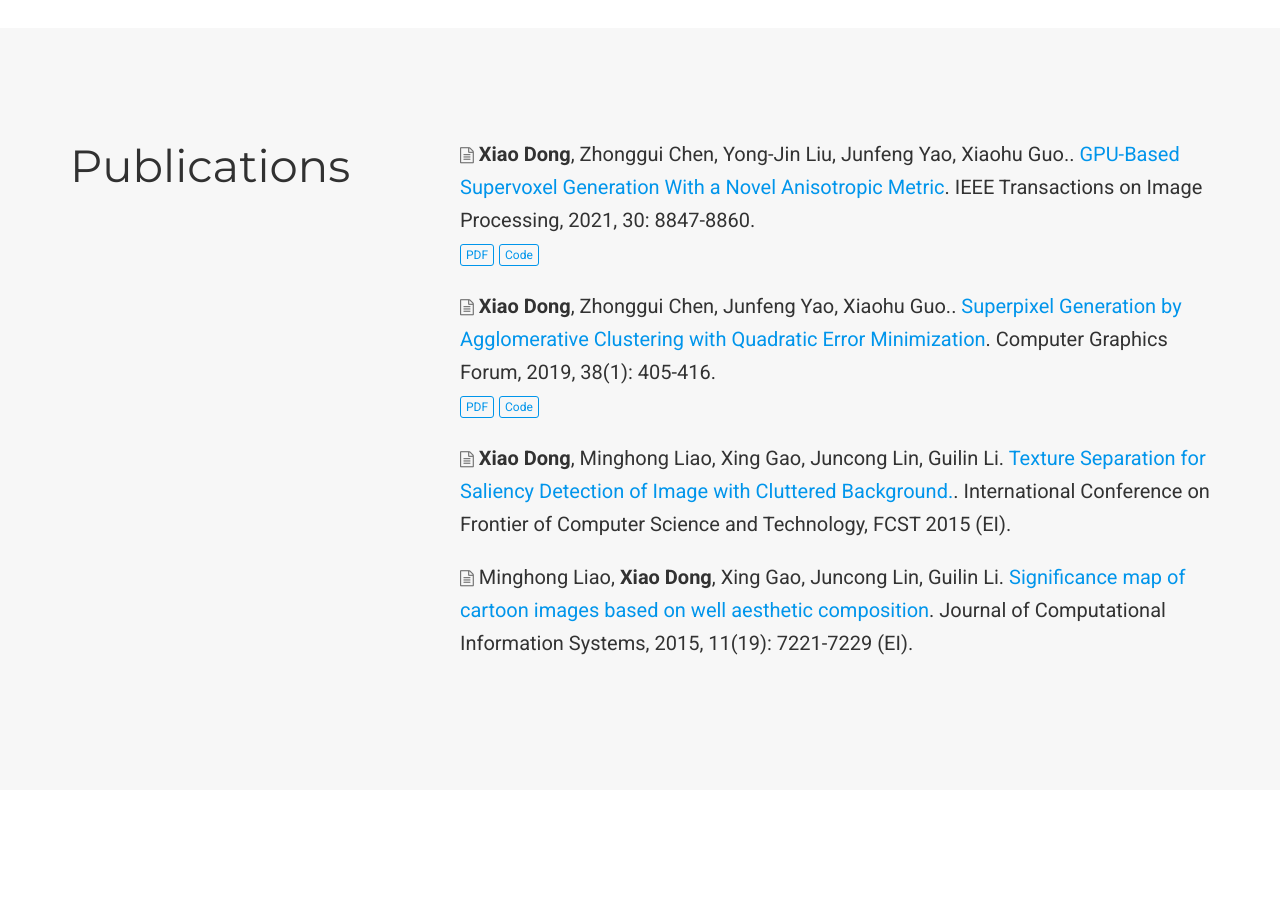
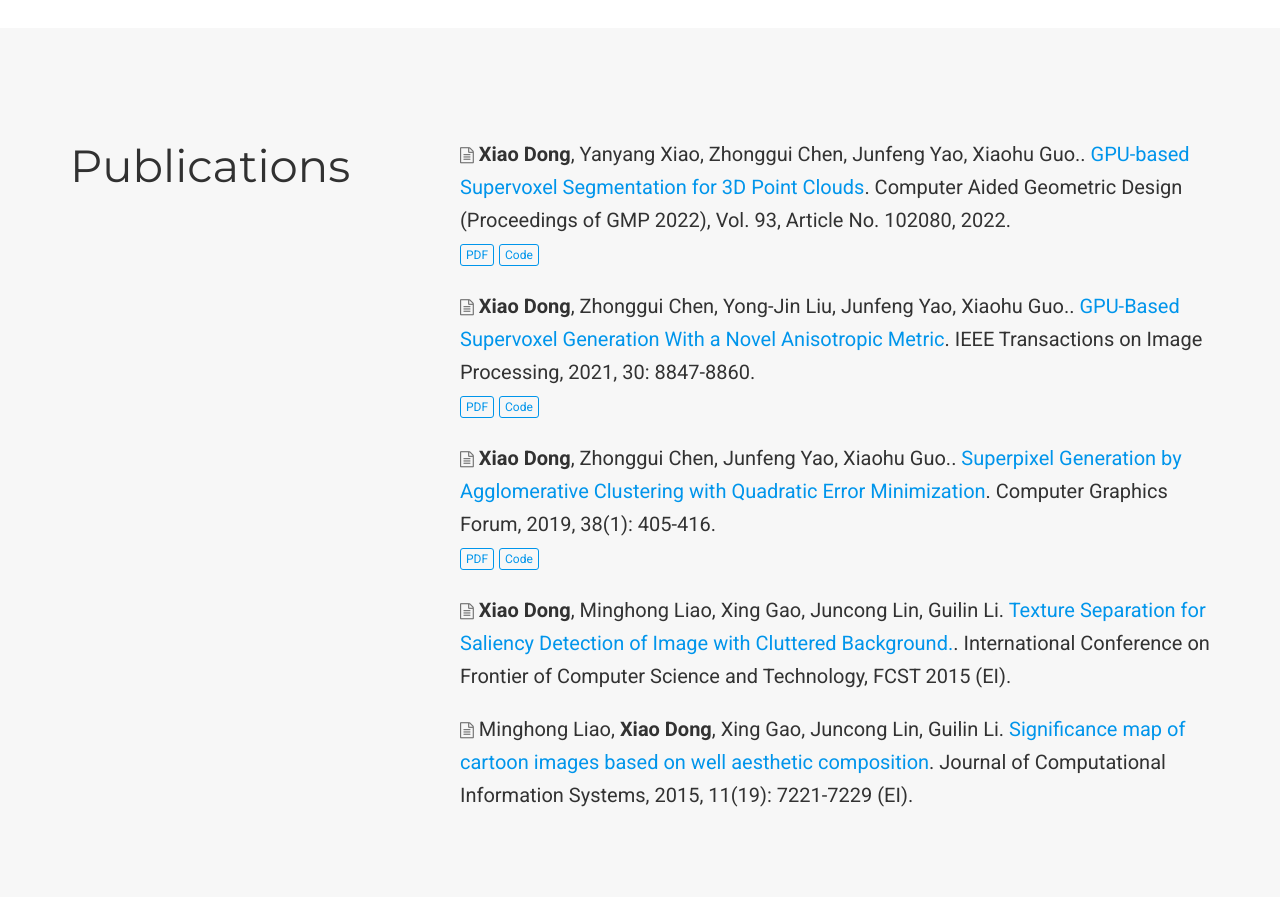
Before and after one commit to dongxiao0401/dongxiao0401.github.io, a plain HTML site: page index.html in a window 1280 px wide. Shown: the part 800-1697 px from the top of the page. Drawn offline with nearby package versions, Linux system fonts and the light colour scheme; some icons are missing.

Commit message:
Update index.html

```diff
--- a/index.html
+++ b/index.html
@@ -406,6 +406,25 @@ I received my B.Eng. and M.Eng. at Xiamen University in 2013 and 2016, respectiv
 -->
 
 
+<div class="pub-list-item" style="margin-bottom: 1rem" itemscope itemtype="http://schema.org/CreativeWork">
+  <i class="fa fa-file-text-o pub-icon" aria-hidden="true"></i>
+  <span itemprop="author">
+     <b>Xiao Dong</b>, Yanyang Xiao, Zhonggui Chen, Junfeng Yao, Xiaohu Guo.</span>.
+  <a>GPU-based Supervoxel Segmentation for 3D Point Clouds</a>.
+   Computer Aided Geometric Design (Proceedings of GMP 2022), Vol. 93, Article No. 102080, 2022.
+  <p>
+
+
+<a class="btn btn-primary btn-outline btn-xs" href="https://www.sciencedirect.com/science/article/pii/S0167839622000164" target="_blank" rel="noopener">
+  PDF
+</a>
+
+<a class="btn btn-primary btn-outline btn-xs" href="https://github.com/dongxiao0401/GPUSupervoxelForPointCloud" target="_blank" rel="noopener">
+  Code
+</a>
+
+</p>
+</div>
 
 
 
```
